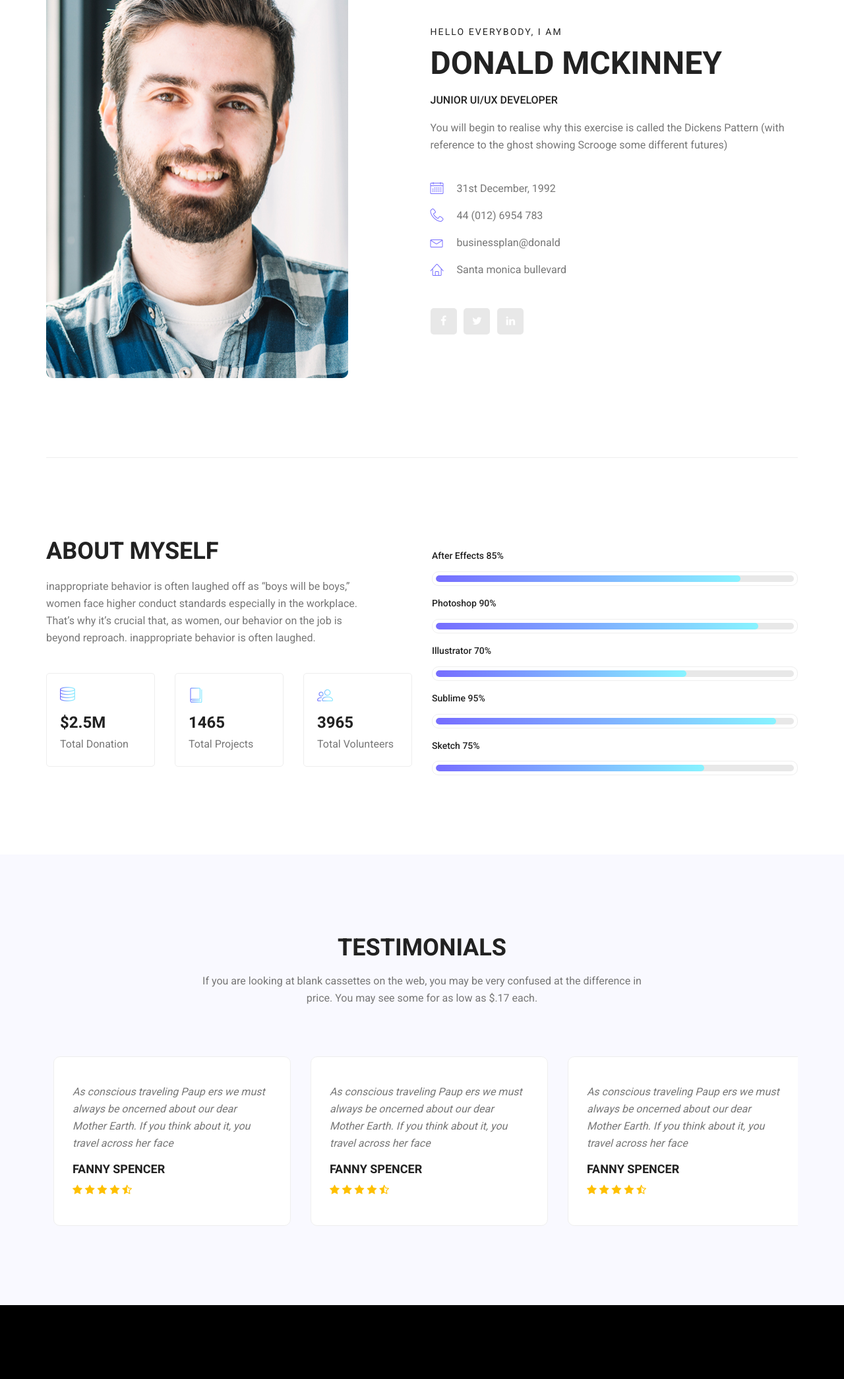
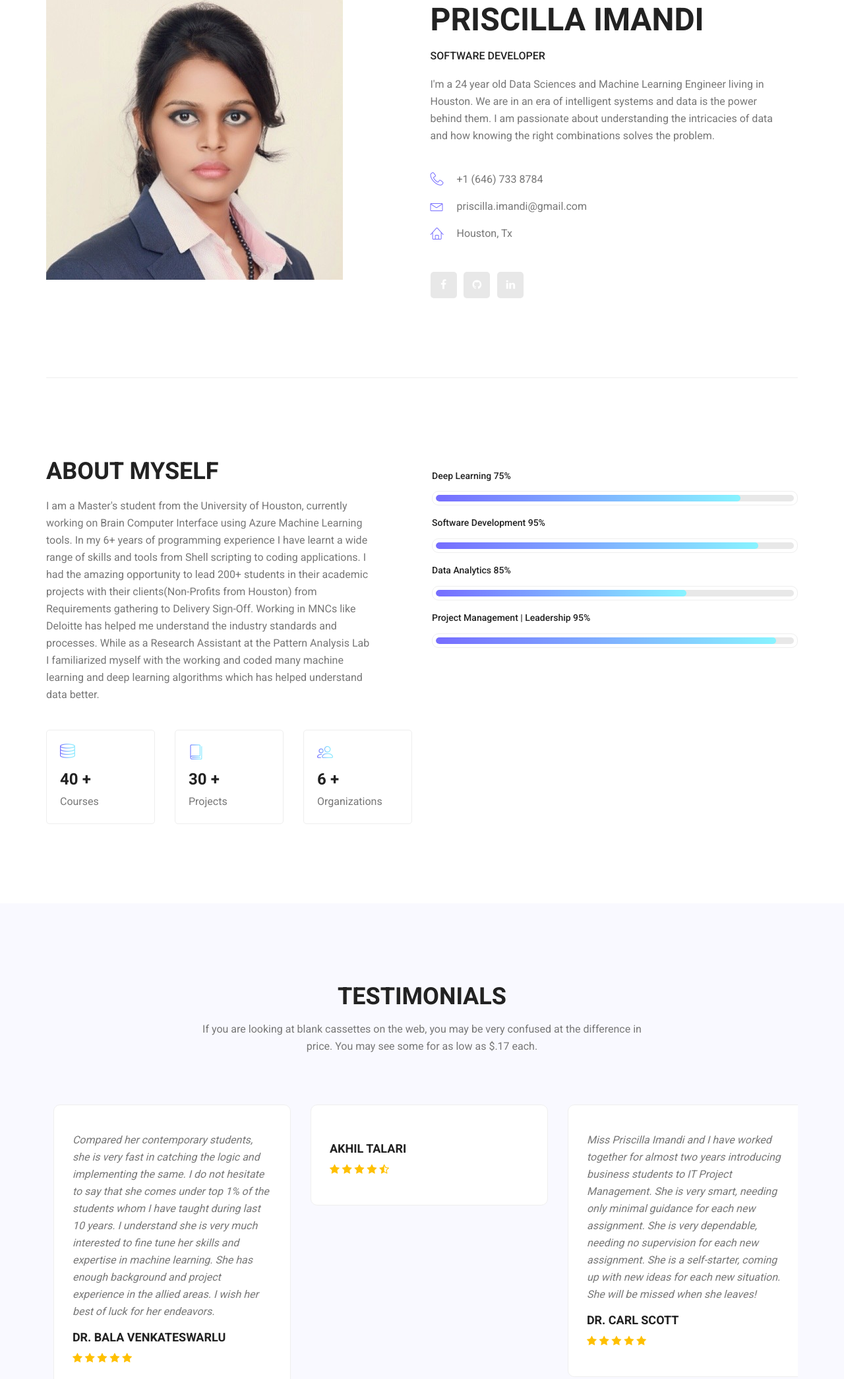
Before and after one commit to PriscillaRoy/mywebsite-modern, a plain HTML site: page about-us.html in a window 1280 px wide. Shown: the part 626-2716 px from the top of the page at 66% size. Drawn offline with Linux system fonts and the light colour scheme.

Commit message:
Update about-us.html

```diff
--- a/about-us.html
+++ b/about-us.html
@@ -4,8 +4,8 @@
         <!-- Required meta tags -->
         <meta charset="utf-8">
         <meta name="viewport" content="width=device-width, initial-scale=1, shrink-to-fit=no">
-        <link rel="icon" href="img/favicon.png" type="image/png">
-        <title>MeetMe Personal</title>
+        <link rel="icon" href="img/favicon.ico" type="image/png">
+        <title>Priscilla Imandi</title>
         <!-- Bootstrap CSS -->
         <link rel="stylesheet" href="css/bootstrap.css">
         <link rel="stylesheet" href="vendors/linericon/style.css">
@@ -68,10 +68,10 @@
 				<div class="banner_inner d-flex align-items-center">
 					<div class="container">
 						<div class="banner_content text-center">
-							<h2>About Us</h2>
+							<h2>About Me</h2>
 							<div class="page_link">
 								<a href="index.html">Home</a>
-								<a href="about-us.html">About Us</a>
+								<a href="about-us.html">About Me</a>
 							</div>
 						</div>
 					</div>
@@ -87,24 +87,24 @@
            		<div class="profile_inner p_120">
 					<div class="row">
 						<div class="col-lg-5">
-							<img class="img-fluid" src="img/personal-2.jpg" alt="">
+							<img class="img-fluid" src="img/personal.jpg" alt="">
 						</div>
 						<div class="col-lg-7">
 							<div class="personal_text">
 								<h6>Hello Everybody, i am</h6>
-								<h3>Donald McKinney</h3>
-								<h4>Junior UI/UX Developer</h4>
-								<p>You will begin to realise why this exercise is called the Dickens Pattern (with reference to the ghost showing Scrooge some different futures)</p>
+								<h3>Priscilla Imandi</h3>
+								<h4>Software Developer</h4>
+								<p>I'm a 24 year old Data Sciences and Machine Learning Engineer living in Houston. We are in an era of intelligent systems and data is the power behind them. I am passionate about understanding the intricacies of data and how knowing the right combinations solves the problem.</p>
 								<ul class="list basic_info">
-									<li><a href="#"><i class="lnr lnr-calendar-full"></i> 31st December, 1992</a></li>
-									<li><a href="#"><i class="lnr lnr-phone-handset"></i> 44 (012) 6954 783</a></li>
-									<li><a href="#"><i class="lnr lnr-envelope"></i> businessplan@donald</a></li>
-									<li><a href="#"><i class="lnr lnr-home"></i> Santa monica bullevard</a></li>
+									<!--<li><a href="#"><i class="lnr lnr-calendar-full"></i> 31st December, 1992</a></li> -->
+										<li><a href="#"><i class="lnr lnr-phone-handset"></i> +1 (646) 733 8784</a></li>
+										<li><a href="#"><i class="lnr lnr-envelope"></i> priscilla.imandi@gmail.com</a></li>
+										<li><a href="#"><i class="lnr lnr-home"></i> Houston, Tx</a></li>
 								</ul>
 								<ul class="list personal_social">
-									<li><a href="#"><i class="fa fa-facebook"></i></a></li>
-									<li><a href="#"><i class="fa fa-twitter"></i></a></li>
-									<li><a href="#"><i class="fa fa-linkedin"></i></a></li>
+									<li><a href="https://www.facebook.com/priscilla.imandi"><i class="fa fa-facebook"></i></a></li>
+									<li><a href="https://github.com/PriscillaRoy"><i class="fa fa-github"></i></a></li>
+									<li><a href="https://www.linkedin.com/in/priscilla-imandi/"><i class="fa fa-linkedin"></i></a></li>
 								</ul>
 							</div>
 						</div>
@@ -121,27 +121,27 @@
         			<div class="col-lg-6">
         				<div class="welcome_text">
         					<h4>About Myself</h4>
-        					<p>inappropriate behavior is often laughed off as “boys will be boys,” women face higher conduct standards especially in the workplace. That’s why it’s crucial that, as women, our behavior on the job is beyond reproach. inappropriate behavior is often laughed.</p>
+        					<p>I am a Master's student from the University of Houston, currently working on Brain Computer Interface using Azure Machine Learning tools. In my 6+ years of programming experience I have learnt a wide range of skills and tools from Shell scripting to coding applications. I had the amazing opportunity to lead 200+ students in their academic projects with their clients(Non-Profits from Houston) from Requirements gathering to Delivery Sign-Off. Working in MNCs like Deloitte has helped me understand the industry standards and processes. While as a Research Assistant at the Pattern Analysis Lab I familiarized myself with the working and coded many machine learning and deep learning algorithms which has helped understand data better.</p>
         					<div class="row">
         						<div class="col-md-4">
         							<div class="wel_item">
         								<i class="lnr lnr-database"></i>
-        								<h4>$2.5M</h4>
-        								<p>Total Donation</p>
+        								<h4>40 + </h4>
+        								<p>Courses</p>
         							</div>
         						</div>
         						<div class="col-md-4">
         							<div class="wel_item">
         								<i class="lnr lnr-book"></i>
-        								<h4>1465</h4>
-        								<p>Total Projects</p>
+        								<h4>30 + </h4>
+        								<p>Projects</p>
         							</div>
         						</div>
         						<div class="col-md-4">
         							<div class="wel_item">
         								<i class="lnr lnr-users"></i>
-        								<h4>3965</h4>
-        								<p>Total Volunteers</p>
+        								<h4>6 +</h4>
+        								<p>Organizations</p>
         							</div>
         						</div>
         					</div>
@@ -151,7 +151,7 @@
         				<div class="tools_expert">
         					<div class="skill_main">
 								<div class="skill_item">
-									<h4>After Effects <span class="counter">85</span>%</h4>
+									<h4>Deep Learning <span class="counter">75</span>%</h4>
 									<div class="progress_br">
 										<div class="progress">
 											<div class="progress-bar" role="progressbar" aria-valuenow="85" aria-valuemin="0" aria-valuemax="100"></div>
@@ -159,7 +159,7 @@
 									</div>
 								</div>
 								<div class="skill_item">
-									<h4>Photoshop <span class="counter">90</span>%</h4>
+									<h4>Software Development <span class="counter">95</span>%</h4>
 									<div class="progress_br">
 										<div class="progress">
 											<div class="progress-bar" role="progressbar" aria-valuenow="90" aria-valuemin="0" aria-valuemax="100"></div>
@@ -167,7 +167,7 @@
 									</div>
 								</div>
 								<div class="skill_item">
-									<h4>Illustrator <span class="counter">70</span>%</h4>
+									<h4>Data Analytics <span class="counter">85</span>%</h4>
 									<div class="progress_br">
 										<div class="progress">
 											<div class="progress-bar" role="progressbar" aria-valuenow="70" aria-valuemin="0" aria-valuemax="100"></div>
@@ -175,13 +175,14 @@
 									</div>
 								</div>
 								<div class="skill_item">
-									<h4>Sublime <span class="counter">95</span>%</h4>
+									<h4>Project Management | Leadership <span class="counter">95</span>%</h4>
 									<div class="progress_br">
 										<div class="progress">
 											<div class="progress-bar" role="progressbar" aria-valuenow="95" aria-valuemin="0" aria-valuemax="100"></div>
 										</div>
 									</div>
 								</div>
+								<!--
 								<div class="skill_item">
 									<h4>Sketch <span class="counter">75</span>%</h4>
 									<div class="progress_br">
@@ -190,6 +191,7 @@
 										</div>
 									</div>
 								</div>
+								-->
 							</div>
         				</div>
         			</div>
@@ -209,30 +211,32 @@
 					<div class="testi_slider owl-carousel">
 						<div class="item">
 							<div class="testi_item">
-								<p>As conscious traveling Paup ers we must always be oncerned about our dear Mother Earth. If you think about it, you travel across her face</p>
-								<h4>Fanny Spencer</h4>
+								<p>Miss Priscilla Imandi and I have worked together for almost two years introducing business students to IT Project Management. She is very smart, needing only minimal guidance for each new assignment. She is very dependable, needing no supervision for each new assignment. She is a self-starter, coming up with new ideas for each new situation. She will be missed when she leaves!</p>
+								<h4>Dr. Carl Scott</h4>
 								<a href="#"><i class="fa fa-star"></i></a>
 								<a href="#"><i class="fa fa-star"></i></a>
 								<a href="#"><i class="fa fa-star"></i></a>
 								<a href="#"><i class="fa fa-star"></i></a>
-								<a href="#"><i class="fa fa-star-half-o"></i></a>
+								<a href="#"><i class="fa fa-star"></i></a>
+								<!-- <a href="#"><i class="fa fa-star-half-o"></i></a> -->
 							</div>
 						</div>
 						<div class="item">
 							<div class="testi_item">
-								<p>As conscious traveling Paup ers we must always be oncerned about our dear Mother Earth. If you think about it, you travel across her face</p>
-								<h4>Fanny Spencer</h4>
+								<p>Compared her contemporary students, she is very fast in catching the logic and implementing the same. I do not hesitate to say that she comes under top 1% of the students whom I have taught during last 10 years. I understand she is very much interested to fine tune her skills and expertise in machine learning. She has enough background and project experience in the allied areas. I wish her best of luck for her endeavors. </p>
+								<h4>Dr. Bala Venkateswarlu</h4>
 								<a href="#"><i class="fa fa-star"></i></a>
 								<a href="#"><i class="fa fa-star"></i></a>
 								<a href="#"><i class="fa fa-star"></i></a>
 								<a href="#"><i class="fa fa-star"></i></a>
-								<a href="#"><i class="fa fa-star-half-o"></i></a>
+								<a href="#"><i class="fa fa-star"></i></a>
+								<!-- <a href="#"><i class="fa fa-star-half-o"></i></a> -->
 							</div>
 						</div>
 						<div class="item">
 							<div class="testi_item">
-								<p>As conscious traveling Paup ers we must always be oncerned about our dear Mother Earth. If you think about it, you travel across her face</p>
-								<h4>Fanny Spencer</h4>
+								<p></p>
+								<h4>Akhil Talari</h4>
 								<a href="#"><i class="fa fa-star"></i></a>
 								<a href="#"><i class="fa fa-star"></i></a>
 								<a href="#"><i class="fa fa-star"></i></a>
@@ -285,10 +289,10 @@ Copyright &copy;<script>document.write(new Date().getFullYear());</script> All r
         					</div>
         					<p>Let us be social</p>
         					<ul class="list">
-        						<li><a href="#"><i class="fa fa-facebook"></i></a></li>
+        						<li><a href="https://www.facebook.com/priscilla.imandi"><i class="fa fa-facebook"></i></a></li>
         						<li><a href="#"><i class="fa fa-twitter"></i></a></li>
-        						<li><a href="#"><i class="fa fa-dribbble"></i></a></li>
-        						<li><a href="#"><i class="fa fa-behance"></i></a></li>
+        						<li><a href="https://www.linkedin.com/in/priscilla-imandi/"><i class="fa fa-linkedin"></i></a></li>
+        						<li><a href="https://github.com/PriscillaRoy"><i class="fa fa-github"></i></a></li>
         					</ul>
         				</aside>
         			</div>
```
